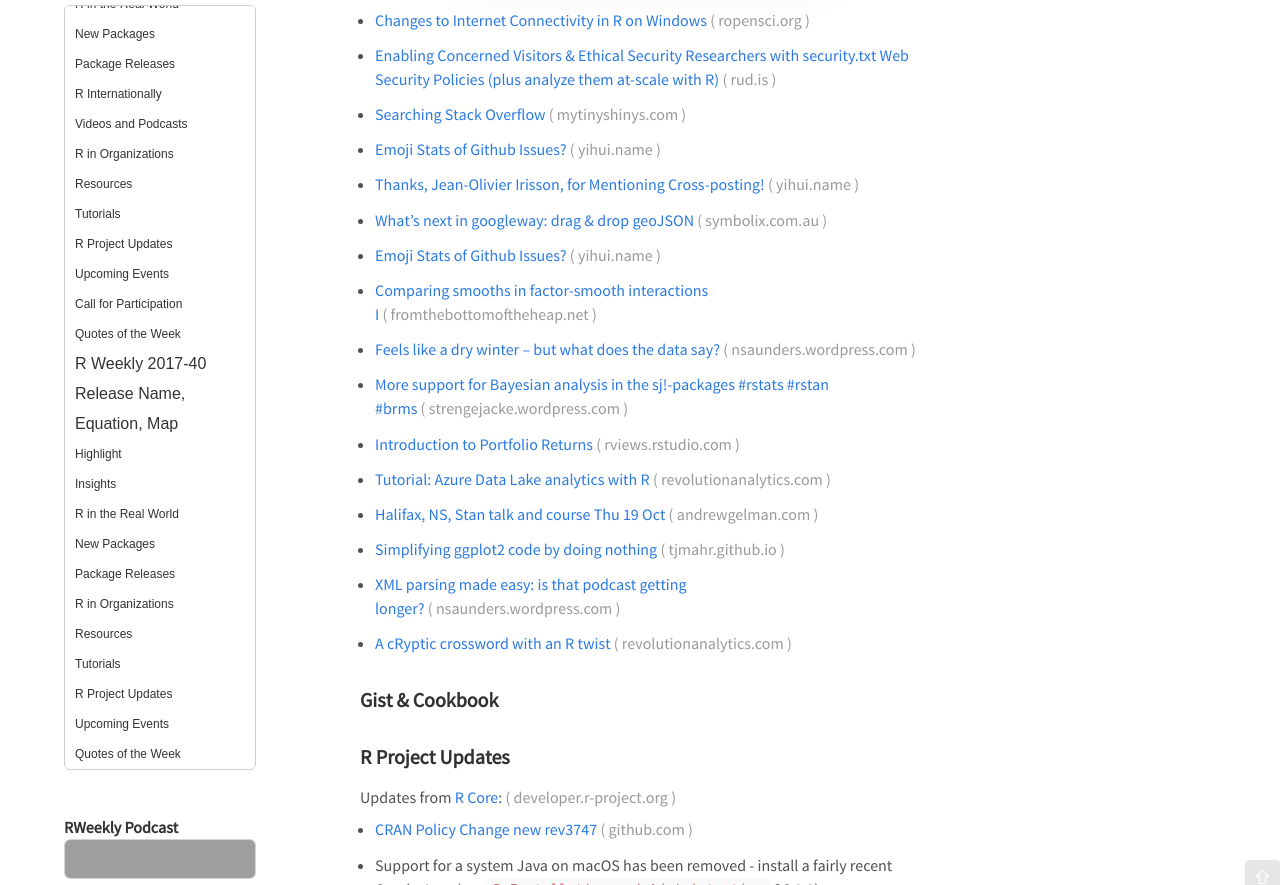
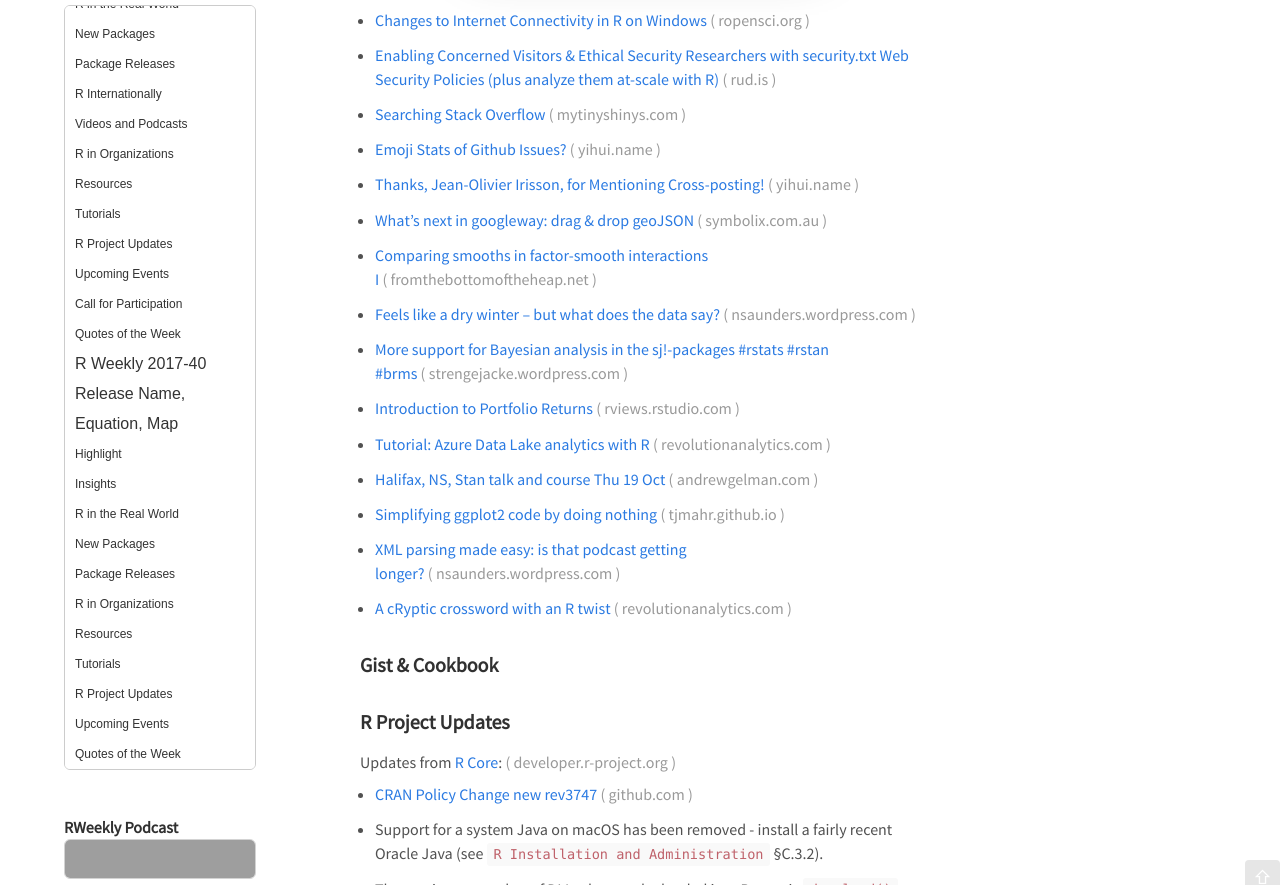
Before and after one commit to rweekly/rweekly.org, a Jekyll site: the page built from _posts/2017-10-16-2017-42.md, in a window 1280 px wide and 900 px high, scrolled down 3504 px, cut to the strip 15-900 px from the top of the window. Built offline with Jekyll 4.4.1, drawn with Linux system fonts in a browser that asks for light colours; emoji names are drawn with the system emoji font; our own code applies the rules of GitHub Pages for plain Markdown files; comment, search, counter and statistics services are not loaded; grey boxes are pictures that could not be loaded.

Commit message:
removed duplicate entry

```diff
--- a/_posts/2017-10-16-2017-42.md
+++ b/_posts/2017-10-16-2017-42.md
@@ -115,8 +115,6 @@ image: https://rweekly.org/public/facebook.png
 
 + [What's next in googleway: drag & drop geoJSON](https://www.symbolix.com.au/blog-main/b9z2z337hzzfc4hws8gf8lk358473z)
 
-+ [Emoji Stats of Github Issues?](https://yihui.name/en/2017/10/emoji-stats-of-github-issues/)
-
 + [Comparing smooths in factor-smooth interactions I](http://www.fromthebottomoftheheap.net/2017/10/10/difference-splines-i/)
 
 + [Feels like a dry winter – but what does the data say?](https://nsaunders.wordpress.com/2017/10/11/feels-like-a-dry-winter-but-what-does-the-data-say/)
```
